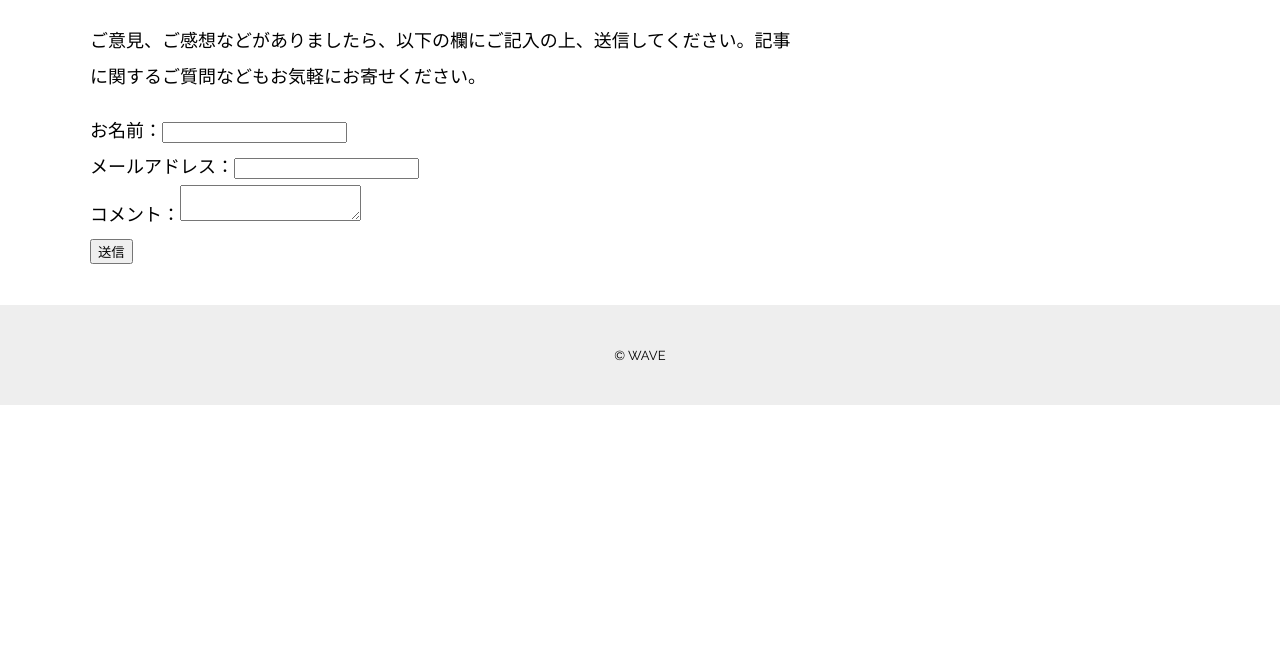
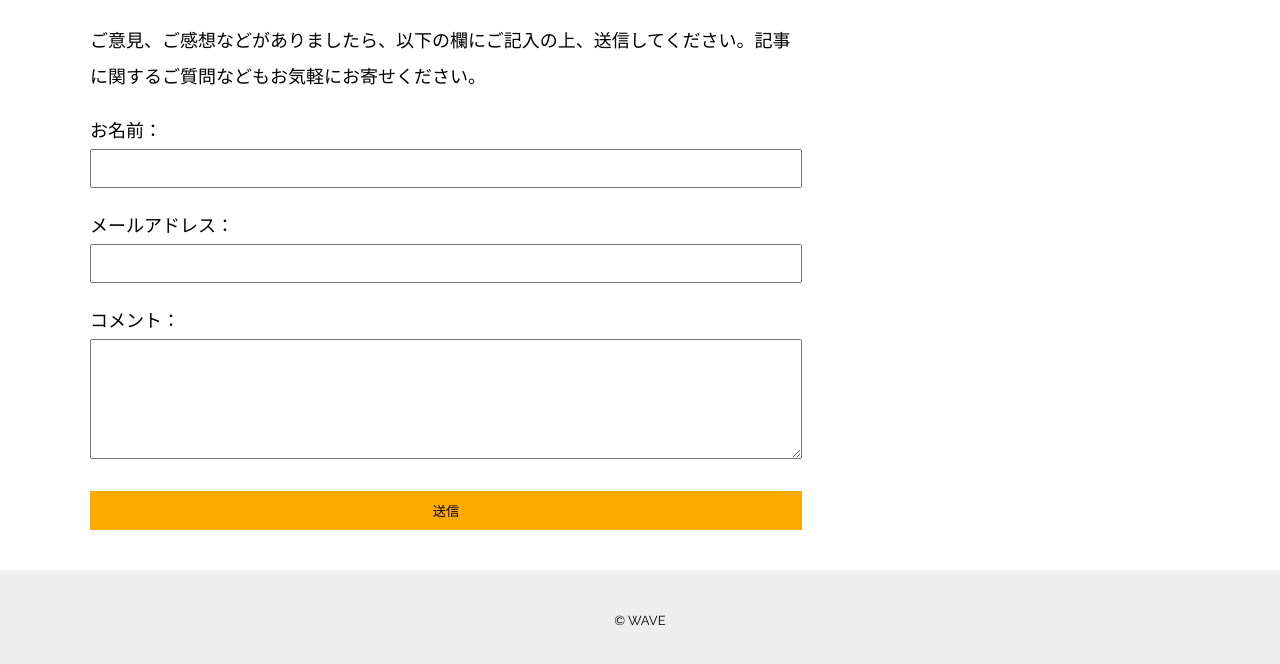
Before and after one commit to furukawakimikazu/cssGridExam, a plain HTML site: page contact.html in a window 1280 px wide. Shown: the part 242-906 px from the top of the page. Before the commit the page ends 800 px from the top, so only its background shows below. Drawn offline with Linux system fonts and the light colour scheme.

Commit message:
ajust from

```diff
--- a/style.css
+++ b/style.css
@@ -273,6 +273,26 @@ td {
   background: #e8eef9;
 }
 
+/* 「お問い合わせ」ページ */
+form p {
+  margin-bottom: 20px;
+}
+
+input, textarea {
+  width: 100%;
+  box-sizing: border-box;
+  padding: 10px;
+}
+
+textarea {
+  height: 120px;
+}
+input[type="submit"] {
+  background: #ffaa00;
+  border: none;
+}
+
+
 /* ======== PC版：の設定 ============ */
 
 @media (min-width: 768px) {
```
Also changed, not shown: contact.html (+1 -1 lines).
